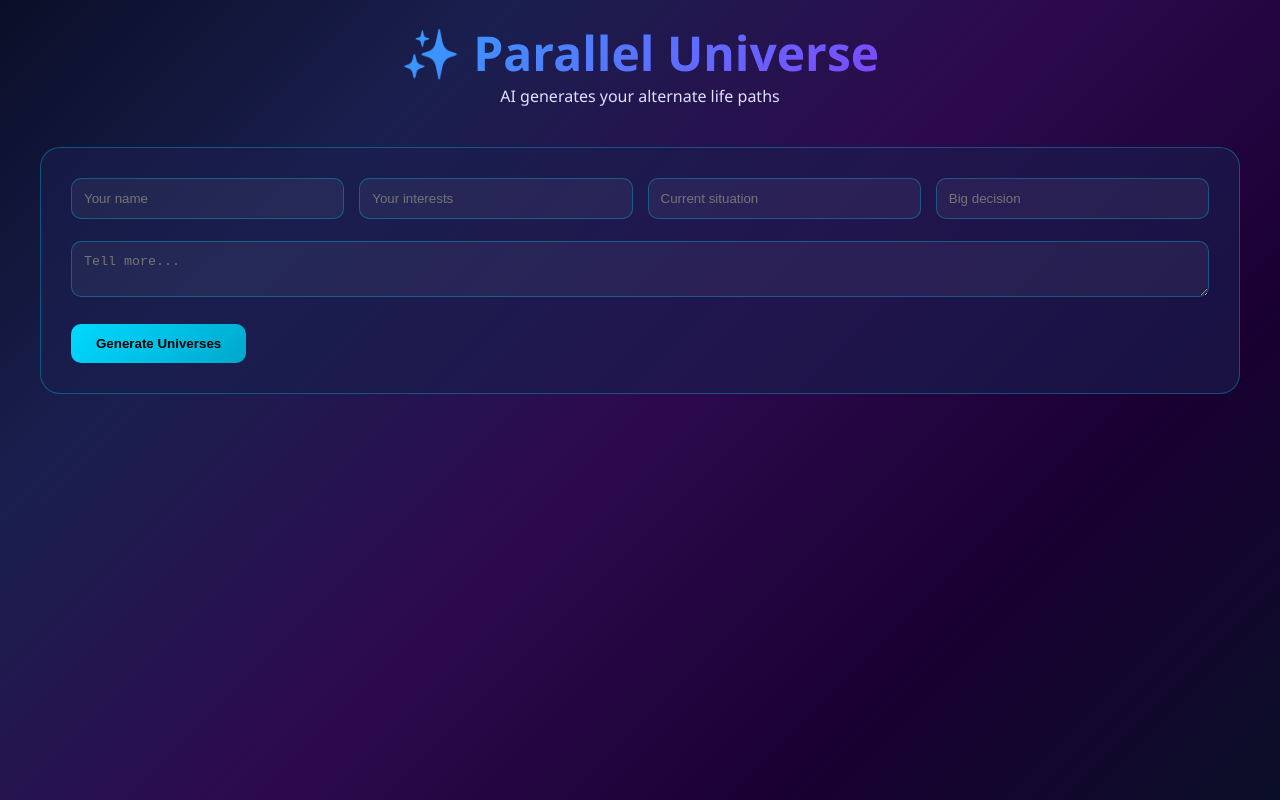
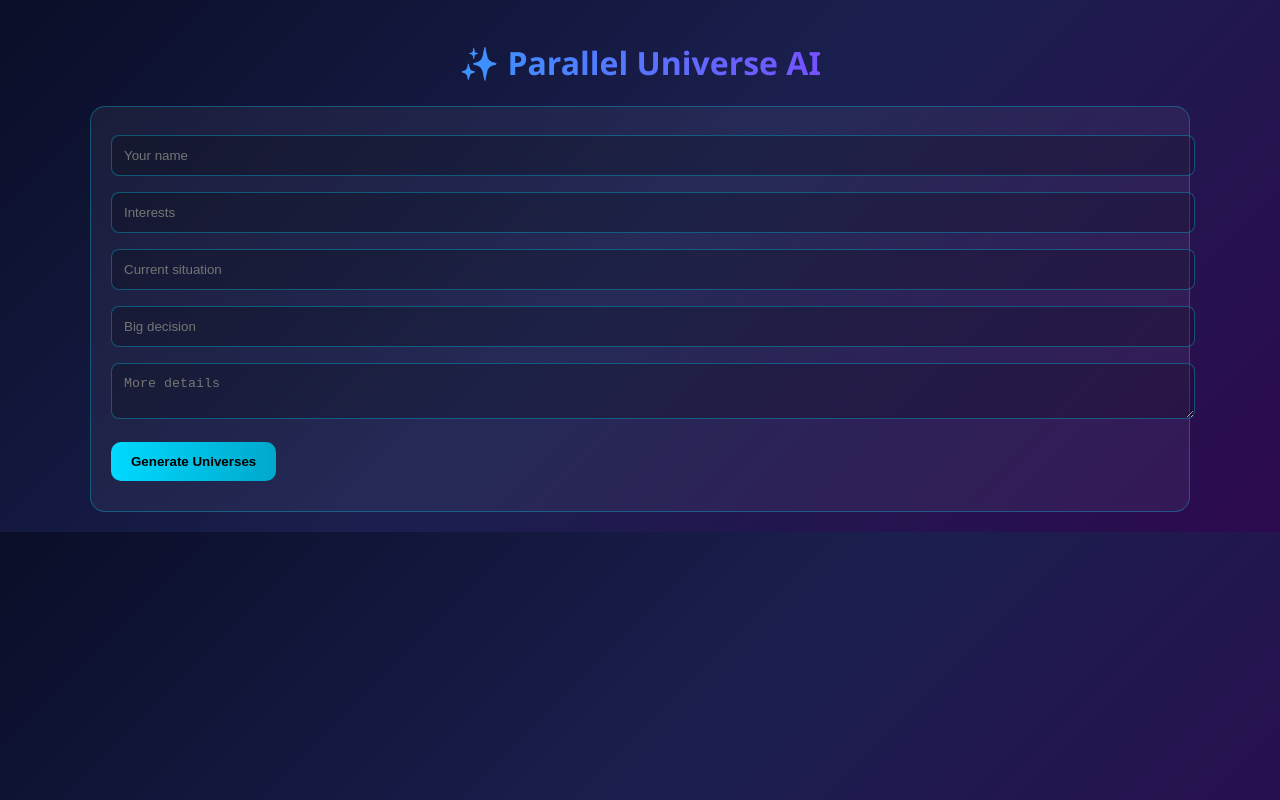
Before and after one commit to klavsy/parallel, a plain HTML site: page index.html in a window 1280 px wide. Drawn offline with Linux system fonts and the light colour scheme.

Commit message:
Enhance index.html with new title and styles
Updated title and improved styling in index.html. Refactored form handling and added error handling for backend responses.

````diff
--- a/index.html
+++ b/index.html
@@ -3,100 +3,75 @@
 <head>
 <meta charset="UTF-8">
 <meta name="viewport" content="width=device-width, initial-scale=1.0">
-<title>Parallel Universe</title>
+<title>Parallel Universe AI</title>
 
 <style>
-/* ================= YOUR ORIGINAL DESIGN (UNCHANGED STYLE CORE) ================= */
-
-* {
+body {
+    font-family: 'Segoe UI', sans-serif;
+    background: linear-gradient(135deg,#0a0e27,#1a1f4f,#2d0a4e);
+    color: #e0e0ff;
     margin: 0;
-    padding: 0;
-    box-sizing: border-box;
-}
-
-body {
-    font-family: 'Segoe UI', Tahoma, Geneva, Verdana, sans-serif;
-    background: linear-gradient(135deg, #0a0e27 0%, #1a1f4f 25%, #2d0a4e 50%, #1a0033 75%, #0a0e27 100%);
-    min-height: 100vh;
-    color: #e0e0ff;
     padding: 20px;
 }
 
-.container {
-    max-width: 1200px;
-    margin: auto;
+.container { max-width: 1100px; margin: auto; }
+
+h1 {
+    text-align:center;
+    background: linear-gradient(90deg,#00d9ff,#b00eff);
+    -webkit-background-clip:text;
+    -webkit-text-fill-color:transparent;
 }
 
-header {
-    text-align: center;
-    margin-bottom: 40px;
-}
-
-h1 {
-    font-size: 3em;
-    background: linear-gradient(135deg, #00d9ff, #b00eff);
-    -webkit-background-clip: text;
-    -webkit-text-fill-color: transparent;
-}
-
-.input-section {
-    background: rgba(26,31,79,0.6);
-    padding: 30px;
-    border-radius: 20px;
+.input {
+    background: rgba(255,255,255,0.05);
+    padding: 20px;
+    border-radius: 15px;
     border: 1px solid rgba(0,217,255,0.3);
-    margin-bottom: 30px;
-}
-
-.form-grid {
-    display: grid;
-    grid-template-columns: repeat(auto-fit,minmax(250px,1fr));
-    gap: 15px;
 }
 
 input, textarea {
     width: 100%;
+    margin: 8px 0;
     padding: 12px;
-    border-radius: 10px;
-    border: 1px solid rgba(0,217,255,0.3);
-    background: rgba(255,255,255,0.05);
+    border-radius: 8px;
+    border: 1px solid #00d9ff55;
+    background: rgba(0,0,0,0.2);
     color: white;
 }
 
 button {
-    padding: 12px 25px;
+    background: linear-gradient(90deg,#00d9ff,#00a8cc);
     border: none;
+    padding: 12px 20px;
     border-radius: 10px;
     cursor: pointer;
     font-weight: bold;
-}
-
-.btn {
-    background: linear-gradient(135deg,#00d9ff,#00a8cc);
-    color: black;
-}
-
-.results {
-    margin-top: 30px;
+    margin-top: 10px;
 }
 
 .card {
-    background: rgba(26,31,79,0.7);
-    padding: 20px;
-    border-radius: 15px;
-    margin-bottom: 15px;
+    background: rgba(255,255,255,0.05);
+    padding: 15px;
+    margin-top: 10px;
     border-left: 4px solid #00d9ff;
-    animation: fadeIn 0.5s ease;
+    border-radius: 10px;
+    animation: fade 0.4s ease;
 }
 
-@keyframes fadeIn {
+@keyframes fade {
     from {opacity:0; transform:translateY(10px);}
     to {opacity:1; transform:translateY(0);}
 }
 
-.loading {
-    display: none;
-    text-align: center;
-    margin: 20px 0;
+#status {
+    margin: 10px 0;
+    font-size: 14px;
+    color: #00d9ff;
+}
+
+.error {
+    color: #ff6b6b;
 }
 </style>
 </head>
@@ -105,36 +80,21 @@ button {
 
 <div class="container">
 
-<header>
-    <h1>✨ Parallel Universe</h1>
-    <p>AI generates your alternate life paths</p>
-</header>
+<h1>✨ Parallel Universe AI</h1>
 
-<div class="input-section">
+<div class="input">
+    <input id="name" placeholder="Your name">
+    <input id="interests" placeholder="Interests">
+    <input id="situation" placeholder="Current situation">
+    <input id="decision" placeholder="Big decision">
+    <textarea id="details" placeholder="More details"></textarea>
 
-    <form id="form">
+    <button onclick="generate()">Generate Universes</button>
 
-        <div class="form-grid">
-            <input id="name" placeholder="Your name" required>
-            <input id="interests" placeholder="Your interests" required>
-            <input id="situation" placeholder="Current situation" required>
-            <input id="decision" placeholder="Big decision" required>
+    <div id="status"></div>
 </div>
 
-        <br>
-
-        <textarea id="details" placeholder="Tell more..." required></textarea>
-
-        <br><br>
-
-        <button class="btn" type="submit">Generate Universes</button>
-
-    </form>
-</div>
-
-<div class="loading" id="loading">Generating your universes...</div>
-
-<div class="results" id="results"></div>
+<div id="results"></div>
 
 </div>
 
@@ -142,63 +102,136 @@ button {
 
 const BACKEND_URL = "https://parallel-backend-wq04.onrender.com";
 
-const form = document.getElementById("form");
-const loading = document.getElementById("loading");
+const statusBox = document.getElementById("status");
 const results = document.getElementById("results");
 
-form.addEventListener("submit", async (e) => {
-    e.preventDefault();
+// ================= MAIN FUNCTION =================
+async function generate() {
 
-    loading.style.display = "block";
     results.innerHTML = "";
+    setStatus("Connecting to AI backend...");
 
     const data = {
-        name: document.getElementById("name").value,
-        interests: document.getElementById("interests").value,
-        situation: document.getElementById("situation").value,
-        decision: document.getElementById("decision").value,
-        details: document.getElementById("details").value
+        name: val("name"),
+        interests: val("interests"),
+        situation: val("situation"),
+        decision: val("decision"),
+        details: val("details")
     };
 
     try {
-        const res = await fetch(`${BACKEND_URL}/generate`, {
+        const response = await fetchWithRetry(`${BACKEND_URL}/generate`, {
             method: "POST",
             headers: { "Content-Type": "application/json" },
             body: JSON.stringify(data)
         });
 
-        const json = await res.json();
+        setStatus("Processing AI response...");
 
-        let text = json.result;
+        const json = await response.json();
 
-        // remove markdown if backend returns it
-        text = text.replace(/```json|```/g, "");
+        if (!json.result) {
+            throw new Error("Invalid backend response format");
+        }
 
-        const parsed = JSON.parse(text);
+        let clean = json.result.replace(/```json|```/g, "").trim();
 
-        loading.style.display = "none";
+        let parsed;
+        try {
+            parsed = JSON.parse(clean);
+        } catch (e) {
+            throw new Error("AI returned invalid JSON");
+        }
 
-        parsed.universes.forEach(u => {
+        if (!parsed.universes || !Array.isArray(parsed.universes)) {
+            throw new Error("Missing universes array in response");
+        }
+
+        setStatus("Done ✨");
+
+        render(parsed.universes);
+
+    } catch (err) {
+        console.error(err);
+        setStatus("❌ " + friendlyError(err), true);
+    }
+}
+
+// ================= RETRY SYSTEM =================
+async function fetchWithRetry(url, options, retries = 2) {
+    try {
+        const res = await fetch(url, options);
+
+        if (!res.ok) {
+            throw new Error("HTTP " + res.status);
+        }
+
+        return res;
+
+    } catch (err) {
+        if (retries > 0) {
+            setStatus("Retrying connection...");
+            await new Promise(r => setTimeout(r, 1200));
+            return fetchWithRetry(url, options, retries - 1);
+        }
+        throw err;
+    }
+}
+
+// ================= RENDER =================
+function render(universes) {
+    results.innerHTML = "";
+
+    universes.forEach((u, i) => {
         const div = document.createElement("div");
         div.className = "card";
 
         div.innerHTML = `
-                <h3>${u.title}</h3>
+            <h3>Universe ${i + 1}: ${u.title}</h3>
             <p><b>${u.subtitle}</b></p>
             <p>${u.description}</p>
             <hr>
-                <p><b>Outcome:</b> ${u.outcome}</p>
+            <p>${u.outcome}</p>
         `;
 
         results.appendChild(div);
     });
+}
 
-    } catch (err) {
-        loading.style.display = "none";
-        results.innerHTML = "<p style='color:red'>Error connecting to AI backend.</p>";
-        console.error(err);
+// ================= STATUS =================
+function setStatus(msg, isError=false) {
+    statusBox.textContent = msg;
+    statusBox.className = isError ? "error" : "";
 }
-});
+
+// ================= ERROR TRANSLATOR =================
+function friendlyError(err) {
+
+    const msg = err.message.toLowerCase();
+
+    if (msg.includes("failed to fetch")) {
+        return "Backend is not reachable (Render might be waking up)";
+    }
+
+    if (msg.includes("cors")) {
+        return "CORS blocked request (backend config issue)";
+    }
+
+    if (msg.includes("500")) {
+        return "AI server error (check backend logs)";
+    }
+
+    if (msg.includes("invalid json")) {
+        return "AI returned broken response format";
+    }
+
+    return "Unexpected error: " + err.message;
+}
+
+// ================= HELPERS =================
+function val(id) {
+    return document.getElementById(id).value;
+}
 
 </script>
 
````
Lines whose indentation alone changed are shown as unchanged.
